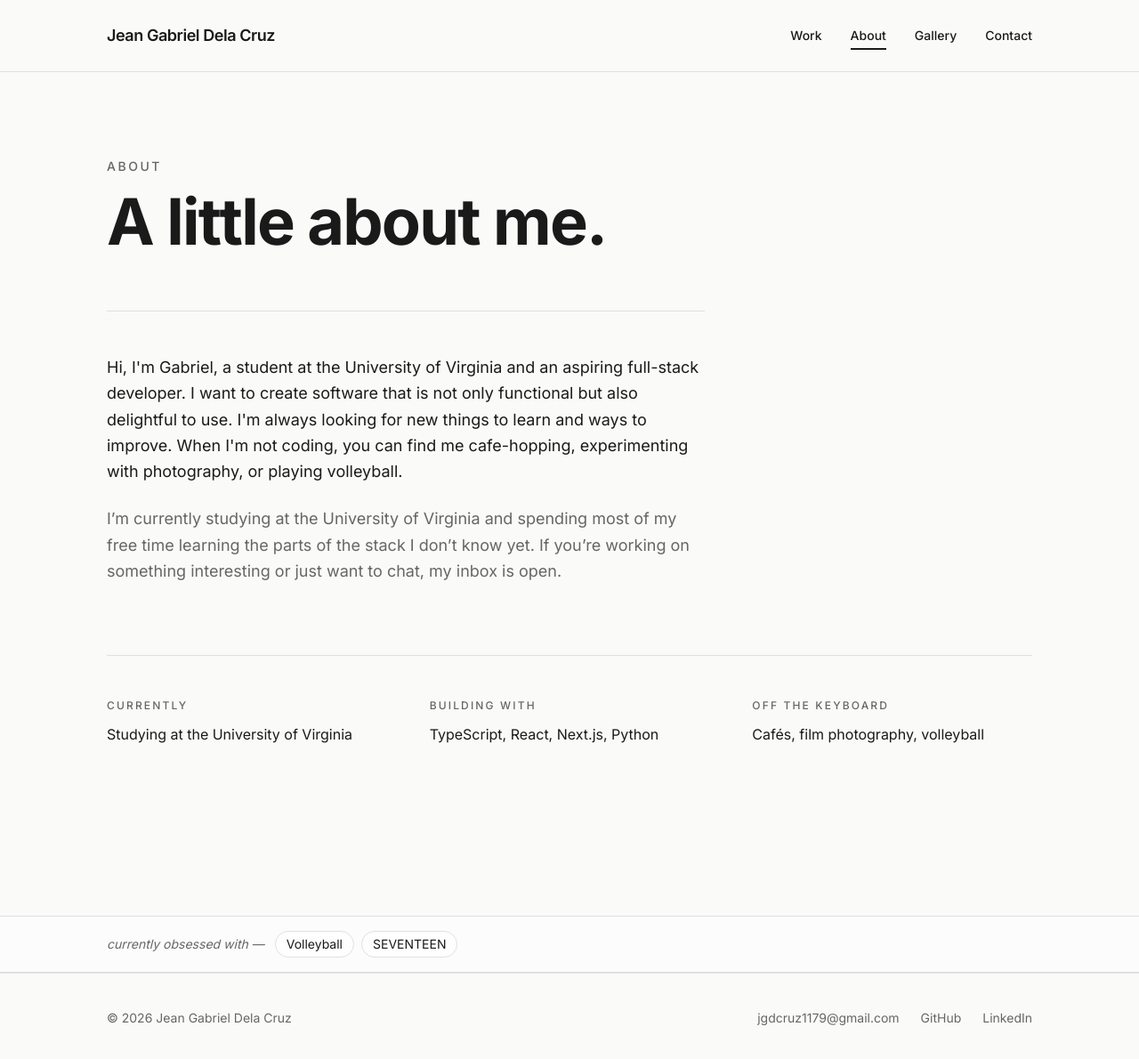
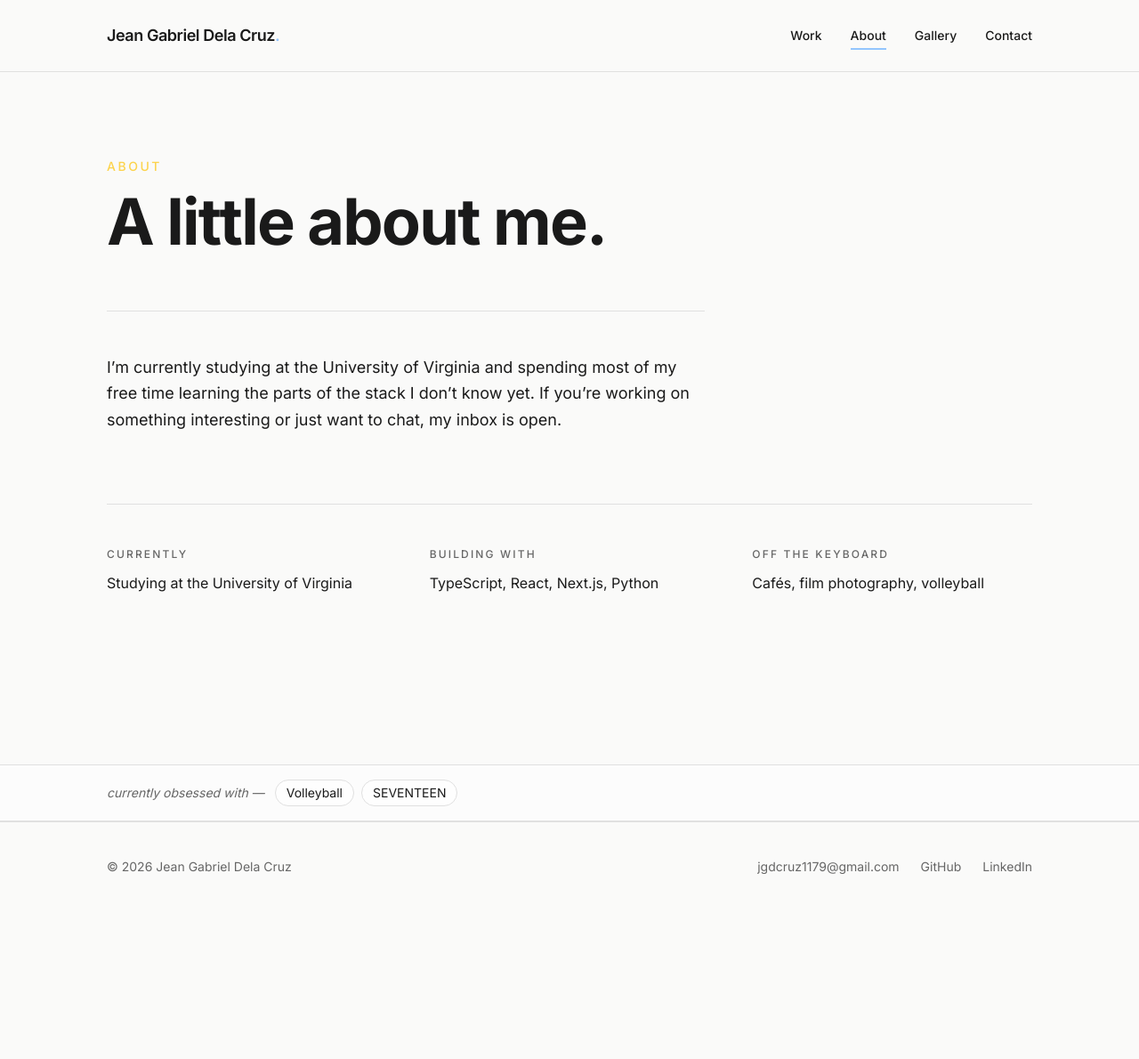
Before and after one commit to gdcruz0911/portfolio, a Next.js app: page /about in a window 1280 px wide. Shown: the top 1190 px of the page at 89% size. After the commit the page ends 1024 px from the top, so only its background shows below. Built offline with nearby package versions, Linux system fonts and the light colour scheme.

Commit message:
accent changes

```diff
--- a/src/app/about/page.tsx
+++ b/src/app/about/page.tsx
@@ -7,14 +7,18 @@ export const metadata: Metadata = {
   description: personalInfo.about,
 };
 
+const ACCENT = "#FCD34D"; // pastel yellow
+
 export default function AboutPage() {
   return (
-    <div className="pb-16">
-      <PageHeader eyebrow="About" title="A little about me." />
+    <div
+      className="pb-16"
+      style={{ "--accent": ACCENT } as React.CSSProperties}
+    >
+      <PageHeader eyebrow="About" title="A little about me." accent={ACCENT} />
 
-      <section className="max-w-2xl text-lg leading-relaxed text-[var(--foreground)] space-y-6 border-t border-[var(--border)] pt-12">
-        <p>{personalInfo.about}</p>
-        <p className="text-[var(--muted)]">
+      <section className="max-w-2xl text-lg leading-relaxed text-[var(--foreground)] border-t border-[var(--border)] pt-12">
+        <p>
           I&rsquo;m currently studying at the University of Virginia and
           spending most of my free time learning the parts of the stack I
           don&rsquo;t know yet. If you&rsquo;re working on something
--- a/src/app/contact/page.tsx
+++ b/src/app/contact/page.tsx
@@ -7,16 +7,36 @@ export const metadata: Metadata = {
   description: `Get in touch with ${personalInfo.name}.`,
 };
 
+const ACCENT = "#C4B5FD"; // pastel lavender (page accent)
+
 const links = [
-  { label: "Email", value: personalInfo.email, href: socialLinks.email },
-  { label: "GitHub", value: "@github", href: socialLinks.github },
-  { label: "LinkedIn", value: "linkedin.com", href: socialLinks.linkedin },
+  {
+    label: "Email",
+    value: personalInfo.email,
+    href: socialLinks.email,
+    accent: "#C4B5FD", // lavender
+  },
+  {
+    label: "GitHub",
+    value: "@gdcruz0911",
+    href: socialLinks.github,
+    accent: "#C4B5FD", // lavender
+  },
+  {
+    label: "LinkedIn",
+    value: "linkedin.com/in/jgdcruz",
+    href: socialLinks.linkedin,
+    accent: "#C4B5FD", // lavender
+  },
 ];
 
 export default function ContactPage() {
   return (
-    <div className="pb-16">
-      <PageHeader eyebrow="Contact" title="Let&rsquo;s talk.">
+    <div
+      className="pb-16"
+      style={{ "--accent": ACCENT } as React.CSSProperties}
+    >
+      <PageHeader eyebrow="Contact" title="Let&rsquo;s talk." accent={ACCENT}>
         Got an idea, a project, or just want to say hi? The fastest way to
         reach me is email — but pick whatever works.
       </PageHeader>
@@ -26,14 +46,17 @@ export default function ContactPage() {
           <li
             key={link.label}
             className="border-b border-[var(--border)] group"
+            style={{ "--link-accent": link.accent } as React.CSSProperties}
           >
             <a
               href={link.href}
               target={link.label === "Email" ? undefined : "_blank"}
               rel="noreferrer noopener"
-              className="flex items-baseline justify-between gap-6 py-6 md:py-8"
+              className="flex items-baseline justify-between gap-6 py-6 md:py-8 transition-colors"
             >
-              <span className="text-2xl md:text-4xl font-semibold tracking-tight group-hover:opacity-60 transition-opacity">
+              <span
+                className="text-2xl md:text-4xl font-semibold tracking-tight transition-colors group-hover:[color:var(--link-accent)]"
+              >
                 {link.label}
               </span>
               <span className="text-sm text-[var(--muted)] flex items-center gap-2">
--- a/src/app/gallery/page.tsx
+++ b/src/app/gallery/page.tsx
@@ -8,10 +8,15 @@ export const metadata: Metadata = {
   description: "Photography.",
 };
 
+const ACCENT = "#A8D5B5"; // muted mint
+
 export default function GalleryPage() {
   return (
-    <div className="pb-16">
-      <PageHeader eyebrow="Photography" title="Gallery">
+    <div
+      className="pb-16"
+      style={{ "--accent": ACCENT } as React.CSSProperties}
+    >
+      <PageHeader eyebrow="Photography" title="Gallery" accent={ACCENT}>
         A scrapbook of frames from cafés, campus, and wherever else I&rsquo;ve
         been pointing a camera lately.
       </PageHeader>
--- a/src/app/work/page.tsx
+++ b/src/app/work/page.tsx
@@ -8,10 +8,15 @@ export const metadata: Metadata = {
   description: "Selected projects.",
 };
 
+const ACCENT = "#F4A6A0"; // coral
+
 export default function WorkPage() {
   return (
-    <div className="pb-16">
-      <PageHeader eyebrow="Selected work" title="Work">
+    <div
+      className="pb-16"
+      style={{ "--accent": ACCENT } as React.CSSProperties}
+    >
+      <PageHeader eyebrow="Selected work" title="Work" accent={ACCENT}>
         A handful of things I&rsquo;ve built, from school projects to weekend
         experiments.
       </PageHeader>
--- a/src/components/Footer.tsx
+++ b/src/components/Footer.tsx
@@ -1,4 +1,28 @@
 import { personalInfo, socialLinks } from "@/data/content";
+
+const footerLinks = [
+  {
+    label: "email",
+    text: personalInfo.email,
+    href: socialLinks.email,
+    accent: "#F4A6A0", // coral
+    external: false,
+  },
+  {
+    label: "github",
+    text: "GitHub",
+    href: socialLinks.github,
+    accent: "#93C5FD", // pastel blue
+    external: true,
+  },
+  {
+    label: "linkedin",
+    text: "LinkedIn",
+    href: socialLinks.linkedin,
+    accent: "#86EFAC", // pastel green
+    external: true,
+  },
+];
 
 export function Footer() {
   const year = new Date().getFullYear();
@@ -9,34 +33,21 @@ export function Footer() {
           © {year} {personalInfo.name}
         </p>
         <ul className="flex flex-wrap gap-x-6 gap-y-2 text-sm">
-          <li>
-            <a
-              href={socialLinks.email}
-              className="hover:text-[var(--foreground)] text-[var(--muted)] transition-colors"
-            >
-              {personalInfo.email}
-            </a>
-          </li>
-          <li>
-            <a
-              href={socialLinks.github}
-              target="_blank"
-              rel="noreferrer noopener"
-              className="hover:text-[var(--foreground)] text-[var(--muted)] transition-colors"
-            >
-              GitHub
-            </a>
-          </li>
-          <li>
-            <a
-              href={socialLinks.linkedin}
-              target="_blank"
-              rel="noreferrer noopener"
-              className="hover:text-[var(--foreground)] text-[var(--muted)] transition-colors"
-            >
-              LinkedIn
-            </a>
-          </li>
+          {footerLinks.map((link) => (
+            <li key={link.label}>
+              <a
+                href={link.href}
+                target={link.external ? "_blank" : undefined}
+                rel={link.external ? "noreferrer noopener" : undefined}
+                style={
+                  { "--link-accent": link.accent } as React.CSSProperties
+                }
+                className="text-[var(--muted)] hover:text-[var(--foreground)] underline decoration-transparent hover:[text-decoration-color:var(--link-accent)] underline-offset-[6px] decoration-2 transition-all"
+              >
+                {link.text}
+              </a>
+            </li>
+          ))}
         </ul>
       </div>
     </footer>
--- a/src/components/Navigation.tsx
+++ b/src/components/Navigation.tsx
@@ -11,9 +11,17 @@ function isActive(pathname: string, href: string) {
   return pathname === href || pathname.startsWith(href + "/");
 }
 
+// Blue is the "home" default when no nav tab matches the current route.
+const DEFAULT_ACCENT = "#93C5FD";
+
 export function Navigation() {
   const pathname = usePathname();
   const [open, setOpen] = useState(false);
+
+  // Brand-name period reflects whichever tab you're currently on.
+  const currentAccent =
+    navItems.find((item) => isActive(pathname, item.href))?.accent ??
+    DEFAULT_ACCENT;
 
   return (
     <header className="w-full border-b border-[var(--border)]">
@@ -24,6 +32,12 @@ export function Navigation() {
           className="text-sm sm:text-base md:text-lg font-semibold tracking-tight whitespace-nowrap"
         >
           {personalInfo.name}
+          <span
+            className="transition-colors"
+            style={{ color: currentAccent }}
+          >
+            .
+          </span>
         </Link>
 
         <nav className="hidden md:block">
@@ -42,7 +56,8 @@ export function Navigation() {
                       {active ? (
                         <motion.span
                           layoutId="nav-underline"
-                          className="absolute left-0 right-0 -bottom-0.5 h-[2px] bg-[var(--foreground)]"
+                          className="absolute left-0 right-0 -bottom-0.5 h-[2px]"
+                          style={{ backgroundColor: item.accent }}
                           transition={{
                             type: "spring",
                             stiffness: 380,
--- a/src/components/PageHeader.tsx
+++ b/src/components/PageHeader.tsx
@@ -1,16 +1,22 @@
 export function PageHeader({
   eyebrow,
   title,
+  accent,
   children,
 }: {
   eyebrow?: string;
   title: string;
+  /** Optional hex color for the eyebrow text. Falls back to muted. */
+  accent?: string;
   children?: React.ReactNode;
 }) {
   return (
     <header className="pt-16 md:pt-24 pb-10 md:pb-16">
       {eyebrow && (
-        <p className="text-sm font-medium uppercase tracking-[0.18em] text-[var(--muted)] mb-4">
+        <p
+          className="text-sm font-medium uppercase tracking-[0.18em] mb-4"
+          style={{ color: accent ?? "var(--muted)" }}
+        >
           {eyebrow}
         </p>
       )}
```
